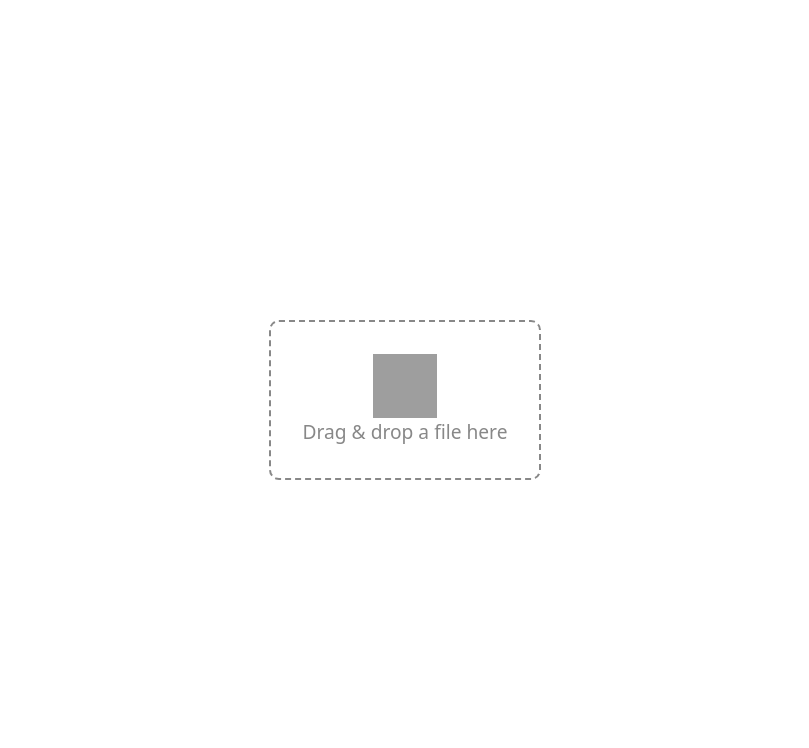
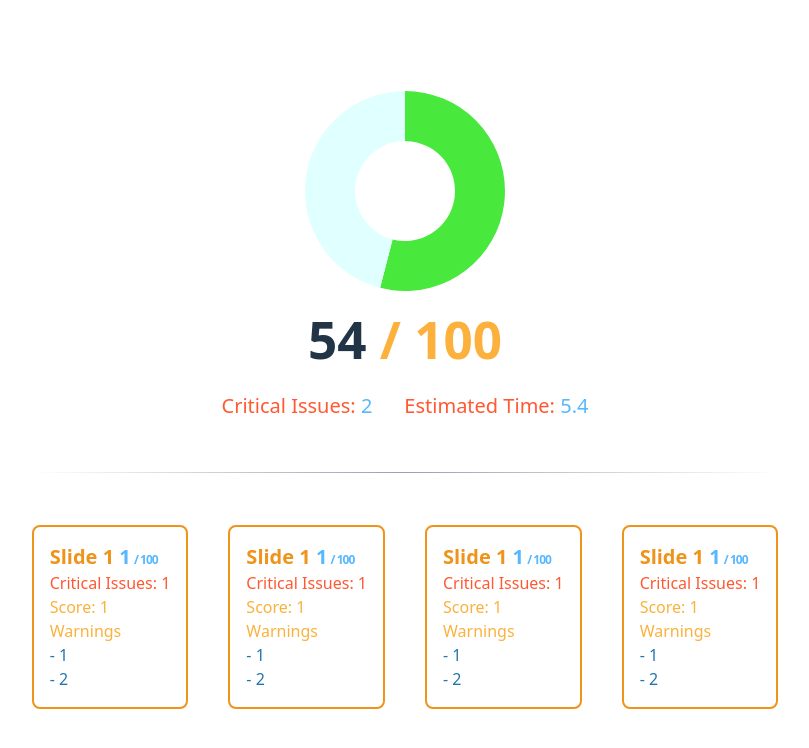
Before and after one commit to matthewlekman/slidescore, a React (Vite) app in the folder client/: page / in a window 1280 px wide. Shown: the top 748 px of the page, without its empty margins (235-1044 px from the left). Built offline with nearby package versions, Linux system fonts and the light colour scheme; grey boxes are pictures that could not be loaded.

Commit message:
added loading

```diff
--- a/client/package.json
+++ b/client/package.json
@@ -10,11 +10,13 @@
     "preview": "vite preview"
   },
   "dependencies": {
+    "chart.js": "^4.5.1",
     "react": "^19.1.1",
     "react-dom": "^19.1.1"
   },
   "devDependencies": {
     "@eslint/js": "^9.36.0",
+    "@tailwindcss/vite": "^4.1.16",
     "@types/react": "^19.1.16",
     "@types/react-dom": "^19.1.9",
     "@vitejs/plugin-react": "^5.0.4",
--- a/client/src/App.jsx
+++ b/client/src/App.jsx
@@ -1,6 +1,8 @@
 import { useState } from 'react'
 import './App.css'
 import Uploader from './components/Uploader'
+import Admin from './components/Admin'
+import Loading from './components/Loading'
 
 function App() {
   const [count, setCount] = useState(0)
@@ -20,7 +22,7 @@ function App() {
       .then((json) => console.log(json));
   }
 
-  return <Uploader />
+  return <Admin />
 }
 
 export default App
--- a/client/src/components/Admin.jsx
+++ b/client/src/components/Admin.jsx
@@ -1,6 +1,7 @@
 import Slide from './Slide.jsx'
 import Chart from 'chart.js/auto';
 import { useEffect, useRef } from 'react';
+import Loading from './Loading.jsx';
 
 
 const AdminPage = () => {
@@ -10,7 +11,7 @@ const AdminPage = () => {
   const score = 54;
   const criticalIssues= [1,2];
   const estimatedTime = 5.4;
-  const slides = [[12,53],[53,2]]
+  const slides = [[12,53],[53,2],[3,23],[23,234]]
 
    useEffect(() => {
     const ctx = canvasRef.current.getContext("2d");
@@ -66,22 +67,29 @@ const AdminPage = () => {
         <header className="mb-5 flex flex-col gap-6 ">
 
             <h1 className="text-6xl font-bold">
-                <span className="text-p">{score}</span>
+                <span className="">{score}</span>
                 <span className="text-secondary"> / </span>
                 <span className="text-secondary">100</span>
             </h1>
 
-            <div className='flex justify-center items-center gap-8 font-bold'>
-                <h2 className="text-secondary-red text-xl">Critical Issues: {criticalIssues.length || 0}</h2>
-                <h2 className="text-secondary-red text-xl">Estimated Time: {estimatedTime}</h2>
+            <div className='flex justify-center items-center gap-8 font-medium'>
+                <h2 className="text-secondary-red text-xl">
+                  <span>Critical Issues: </span>
+                  <span className="text-p">{criticalIssues.length || 0}</span>
+                </h2>
+                <h2 className="text-secondary-red text-xl">
+                <span>Estimated Time: </span>
+                <span className="text-p">{estimatedTime}</span>
+                </h2>
             </div>
         </header>
 
+        <div className="h-px bg-linear-to-r from-transparent via-gray-400 to-transparent my-13" />
 
         <div className="slideshow flex gap-10">
       {slides.map((slide, index) => (
         <div className="border-2 rounded-lg p-4 border-main hover:bg-amber-100 transition hover:cursor-pointer">
-        <Slide key={index} json={slide}/>
+          <Slide key={index} json={slide}/>
         </div>
       ))}
     </div>
--- /dev/null
+++ b/client/src/components/Loading.jsx
@@ -0,0 +1,13 @@
+// LoadingSpinner.jsx
+const Loading = () => {
+  return (
+    <>
+    <div className="flex items-center justify-center">
+      <div className="animate-spin rounded-full h-12 w-12 border-b-2 border-blue-500 mb-5"></div>
+    </div>
+    <h2>Analysing...</h2>
+    </>
+  );
+};
+
+export default Loading;
```
Also changed, not shown: 1 other file (tests, documents, lock files or other folders).
